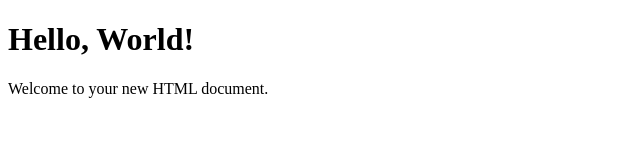
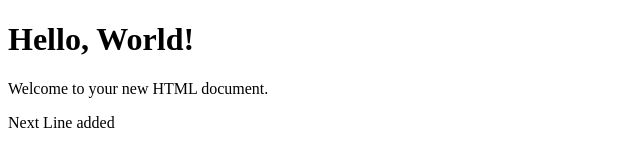
Before and after one commit to abhishek-99aacres/demo-rep, a plain HTML site: page index.html in a window 1280 px wide. Shown: the whole page, without its empty margins (0-640 px from the left). Drawn offline with Linux system fonts and the light colour scheme.

Commit message:
add line

```diff
--- a/index.html
+++ b/index.html
@@ -8,5 +8,6 @@
 <body>
     <h1>Hello, World!</h1>
     <p>Welcome to your new HTML document.</p>
+    <p>Next Line added</p>
 </body>
 </html>
```
